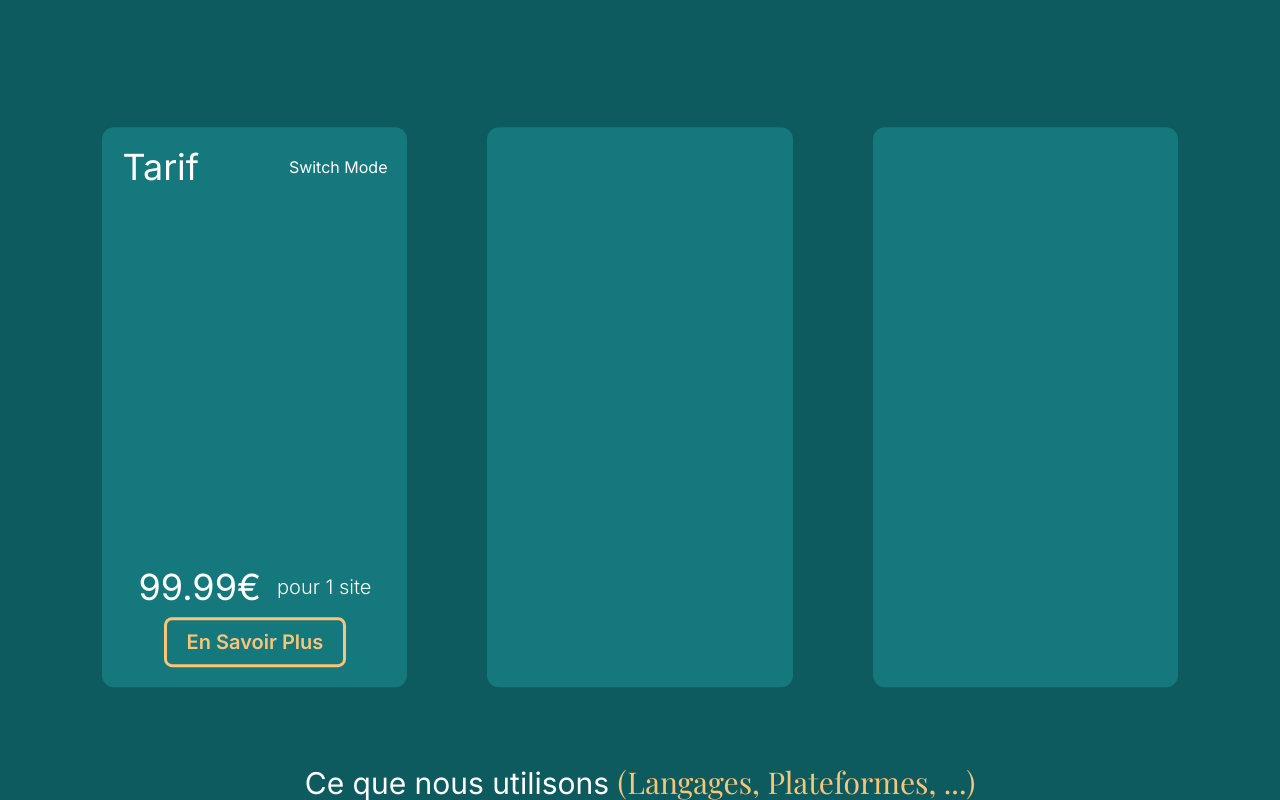
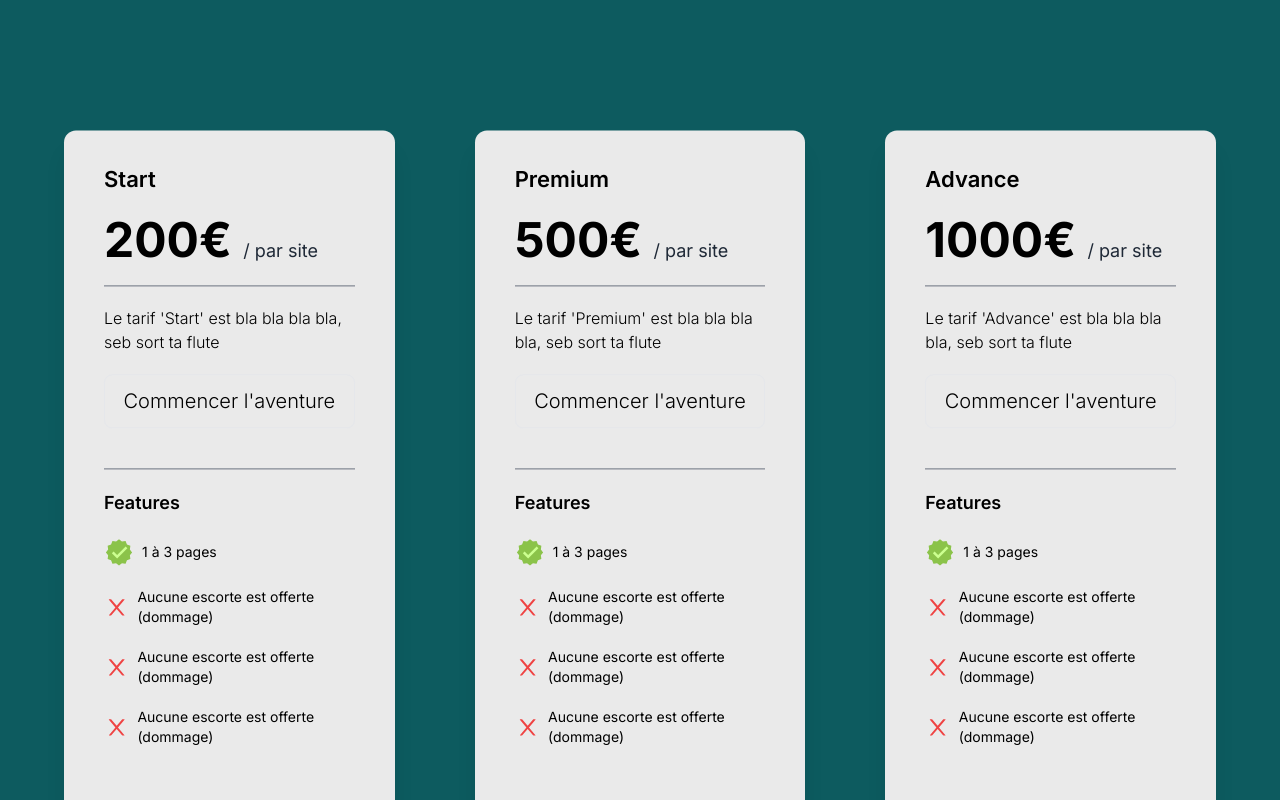
Before and after one commit to Benooux34/maydaywebv1, a Next.js app: page / in a window 1280 px wide. Shown: the part 540-1340 px from the top of the page. Built offline with nearby package versions, Linux system fonts and the light colour scheme; a web font is replaced by a local one.

Commit message:
add card design

```diff
--- /dev/null
+++ b/src/components/Card.tsx
@@ -0,0 +1,60 @@
+'use client'
+
+import React from 'react'
+// Icons
+import { AiOutlineClose } from 'react-icons/ai'
+import { FcApproval } from 'react-icons/fc'
+
+interface Props {
+    active: boolean;
+    setActive: React.Dispatch<React.SetStateAction<boolean>>;
+    name: string;
+    description: string;
+    price: string;
+    colorText: string;
+    colorTextHover: string;
+    colorButton: string;
+    colorTextButton: string;
+}
+
+function Card({ active, setActive, name, description, price, colorText, colorTextHover, colorButton, colorTextButton }: Props) {
+  return (
+    <>
+        <div className={`flex flex-col items-left text-${colorText} p-10 pt-[10%] md:pt-[10%]`}>
+            <h2 className="text-[22px] font-semibold">{name}</h2>
+            <p className='text-5xl font-bold pt-5'>{price}€ <span className="text-lg text-gray-800 font-normal">/ par site</span></p>
+            {/* Séparateur */}
+            <div className='h-[1px] w-full bg-gray-500 my-5' />
+            {/* Bouton */}
+            <p className='text-md font-light'>{description}</p>
+            <div className='w-full flex items-center justify-center my-5'>
+                <button className={`bg-transparent hover:bg-${colorButton} border border-${colorButton} text-${colorTextButton} hover:text-${colorTextHover} text-lg md:text-xl font-light py-2 md:py-3 w-full rounded-lg transition-all`}>Commencer l'aventure</button>
+            </div>
+            {/* Séparateur */}
+            <div className='hidden lg:flex h-[1px] w-full bg-gray-500 my-5' />
+            {/* Features */}
+            <h3 className="hidden lg:flex text-lg font-semibold">Features</h3>
+            <div className='hidden lg:flex flex-col items-left justify-center pt-5 space-y-5'>
+                <div className='flex items-center justify-start space-x-2'>
+                    <FcApproval className='text-red-500 text-3xl' />
+                    <span className='text-sm'>1 à 3 pages</span>
+                </div>
+                <div className='flex items-center justify-start space-x-2'>
+                    <AiOutlineClose className='text-red-500 text-3xl' />
+                    <span className='text-sm'>Aucune escorte est offerte (dommage)</span>
+                </div>
+                <div className='flex items-center justify-start space-x-2'>
+                    <AiOutlineClose className='text-red-500 text-3xl' />
+                    <span className='text-sm'>Aucune escorte est offerte (dommage)</span>
+                </div>
+                <div className='flex items-center justify-start space-x-2'>
+                    <AiOutlineClose className='text-red-500 text-3xl' />
+                    <span className='text-sm'>Aucune escorte est offerte (dommage)</span>
+                </div>
+            </div>
+        </div>
+    </>
+  )
+}
+
+export default Card
--- a/src/components/Cards.tsx
+++ b/src/components/Cards.tsx
@@ -3,6 +3,7 @@
 import React, { useState } from 'react'
 // Animation
 import { motion, useScroll, useMotionValueEvent } from 'framer-motion'
+import Card from './Card'
 
 function Cards() {
     // Switch Mode
@@ -22,53 +23,57 @@ function Cards() {
     })
 
   return (
-    <section className="h-[200vh] md:h-[70vh] w-full flex items-center justify-center -mt-20 mb-20">
-        <div className="h-full w-full flex flex-col md:flex-row items-center justify-center space-x-0 md:space-x-10 lg:space-x-20 space-y-10 md:space-y-0 mx-10 xl:mx-[8%]">
+    <section className="h-[200vh] md:h-[90vh] w-full flex items-center justify-center -mt-24 mb-20">
+        <div className="h-full w-full flex flex-col md:flex-row items-center justify-center space-x-0 md:space-x-10 lg:space-x-20 space-y-10 md:space-y-0 px-10 xl:px-[5%]">
             <motion.div
-                className="relative bg-[#14787C] h-full w-[90%] md:w-1/3 rounded-xl"
+                className="bg-[#eaeaea] h-[100vh] md:h-[90vh] w-[90vw] md:w-[30vw] rounded-xl shadow-xl"
                 initial={{ y: "12%" }}
             >
-                <div className='absolute top-5 w-full flex items-center justify-between px-5'>
-                    <div className='flex items-center justify-center space-x-3'>
-                        <h2 className='text-left text-white text-2xl md:text-4xl'>Tarif</h2>
-                        <span className={active ? 'text-left text-[#F9C578] text-xl md:text-3xl' : 'hidden'}>GOLD</span>
-                    </div>
-                    <button onClick={() => setActive(!active)} className='text-white text-md'>Switch Mode</button>
-                </div>
-
-                <div className='absolute bottom-20 w-full flex items-center justify-center'>
-                    {active ?
-                        <div className='flex items-center justify-center space-x-4'>
-                            <span className='text-[#F9C578] text-2xl md:text-4xl'>19.99€</span>
-                            <span className='text-white text-lg md:text-xl font-light'>par mois</span>
-                        </div>
-                        :
-                        <div className='flex items-center justify-center space-x-4'>
-                            <span className='text-white text-2xl md:text-4xl'>99.99€</span>
-                            <span className='text-white text-lg md:text-xl font-light'>pour 1 site</span>
-                        </div>
-                    }
-                </div>
-
-                <div className='absolute bottom-5 w-full flex items-center justify-center'>
-                    <button className='bg-transparent hover:bg-[#F9C578] text-[#F9C578] hover:text-[#14787C] text-xl font-semibold border-[3px] border-[#F9C578] px-5 py-2 rounded-lg transition-all'>
-                        En Savoir Plus
-                    </button>
-                </div>
+                <Card
+                    active={active}
+                    setActive={setActive}
+                    name="Start"
+                    description="Le tarif 'Start' est bla bla bla bla, seb sort ta flute"
+                    price="200"
+                    colorText="black"
+                    colorTextHover="white"
+                    colorButton="black"
+                    colorTextButton="black"
+                />
             </motion.div>
 
             <motion.div
-                className="bg-[#14787C] h-full w-[90%] md:w-1/3 rounded-xl"
+                className="bg-[#eaeaea] h-[100vh] md:h-[90vh] w-[90vw] md:w-[30vw] rounded-xl shadow-xl"
                 animate={scroll ? { y: "12%" } : { y: count }}
             >
-
+                <Card
+                    active={active}
+                    setActive={setActive}
+                    name="Premium"
+                    description="Le tarif 'Premium' est bla bla bla bla, seb sort ta flute"
+                    price="500"
+                    colorText="black"
+                    colorTextHover="white"
+                    colorButton="black"
+                    colorTextButton="black"
+                />
             </motion.div>
 
             <motion.div
-                className="bg-[#14787C] h-full w-[90%] md:w-1/3 rounded-xl"
+                className="bg-[#eaeaea] h-[100vh] md:h-[90vh] w-[90vw] md:w-[30vw] rounded-xl shadow-xl"
                 initial={{ y: "12%" }}
             >
-
+                <Card
+                    active={active}
+                    setActive={setActive}
+                    name="Advance"
+                    description="Le tarif 'Advance' est bla bla bla bla, seb sort ta flute"
+                    price="1000"
+                    colorText="black"
+                    colorTextHover="white"
+                    colorButton="black"
+                    colorTextButton="black"
+                />
             </motion.div>
         </div>
     </section>
```
